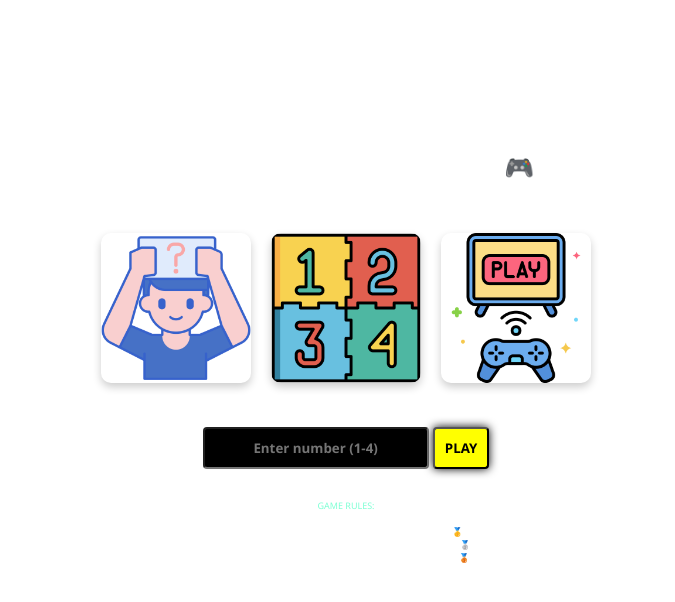
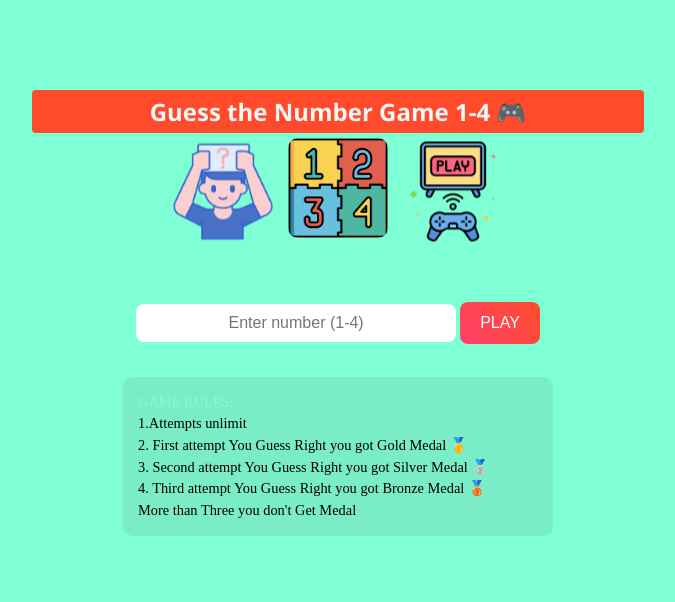
Before and after one commit to Surendra-Babu17/GuessGame, a plain HTML site: page index.html in a window 1280 px wide. Shown: the whole page, without its empty margins (302-977 px from the left). Drawn offline with Linux system fonts and the light colour scheme.

Commit message:
Update style.css

```diff
--- a/style.css
+++ b/style.css
@@ -1,47 +1,150 @@
-*{
-    margin-top: 0;
-    text-align: center;
-    font-family: 'Segoe UI', Tahoma, Geneva, Verdana, sans-serif;
+* General Reset */
+* {
+  margin: 0;
+  padding: 0;
+  box-sizing: border-box;
+  font-family: Arial, sans-serif;
 }
-body{
-    background: linear-gradient(rgb(122, 7, 3));
-    width: 100%;
+
+body {
+  background: #111;
+  color: balck;
+  text-align: center;
+  padding: 20px;
+  margin-top: 50px;
+  background-color: aquamarine;
 
 }
+
+/* Heading */
+/* H2 Animated Text */
 h2{
-    color: white;
-    margin-top: 150px;
+    font-family: 'Segoe UI', Tahoma, Geneva, Verdana, sans-serif;
+    color: whitesmoke;
+    background-color: #ff4b2b;
+    padding: 5PX;
+    border-radius: 4px;
+    margin-left: 25%;
+    margin-right: 25%;
 }
+
+/* Images container */
 .container {
-      display: flex;
-      justify-content: center; /* center images */
-      gap: 20px; /* space between images */
-      margin-top: 50px;
-    }
-    .container img {
-      width: 150px;   /* image size */
-      height: auto;   /* keep aspect ratio */
-      border-radius: 10px; /* rounded corners */
-      box-shadow: 0 4px 8px rgba(0,0,0,0.2); /* nice shadow */
+  display: flex;
+  justify-content: center;
+  align-items: center;
+  gap: 15px;
+  flex-wrap: wrap;
 }
-input{
-    padding: 10px;
+/* Floating Animation for Images */
+.container img {
+  width: 80px;
+  height: auto;
+  border-radius: 10px;
+  animation: floatUpDown 3s ease-in-out infinite;
+}
+
+/* Keyframes for Up-Down Movement */
+@keyframes floatUpDown {
+  0% { transform: translateY(0); }
+  50% { transform: translateY(-15px); }
+  100% { transform: translateY(0); }
+}
+
+/* Optional: each image with delay for nice effect */
+.container img:nth-child(1) {
+  animation-delay: 0s;
+}
+.container img:nth-child(2) {
+  animation-delay: 0.5s;
+}
+.container img:nth-child(3) {
+  animation-delay: 1s;
+}
+
+.container img {
+  width: 100px;
+  height: auto;
+  border-radius: 10px;
+  transition: transform 0.3s ease;
+}
+
+.container img:hover {
+  transform: scale(1.1);
+}
+
+/* Input & Button */
+input[type="text"] {
+  width: 80%;
+  max-width: 300px;
+  padding: 10px;
+  margin: 15px 0;
+  border: none;
+  border-radius: 8px;
+  text-align: center;
+  font-size: 1rem;
+}
+
+button {
+  background: linear-gradient(45deg, #ff416c, #ff4b2b);
+  border: none;
+  padding: 12px 20px;
+  font-size: 1rem;
+  color: white;
+  border-radius: 8px;
+  cursor: pointer;
+  transition: 0.3s;
+}
+
+button:hover {
+  background: linear-gradient(45deg, #ff4b2b, #ff416c);
+  transform: scale(1.05);
+}
+
+/* Rules section */
+p {
+  font-size: 0.9rem;
+  margin-top: 20px;
+  line-height: 1.5;
+  text-align: left;
+  background: rgba(85, 81, 81, 0.1);
+  padding: 15px;
+  border-radius: 10px;
+  max-width: 400px;
+  margin-left: auto;
+  margin-right: auto;
+}
+
+/* Mobile Responsive */
+@media (max-width: 600px) {
+  h2 {
+    font-size: 1.2rem;
+  }
+
+  .container img {
+    width: 60px;
+  }
+
+  input[type="text"] {
+    width: 90%;
+    font-size: 0.9rem;
+  }
+
+  button {
+    width: 90%;
+    font-size: 0.9rem;
+  }
+
+  p {
+    font-size: 0.85rem;
+  }
+}
+h3{
+    font-family: 'Segoe UI', Tahoma, Geneva, Verdana, sans-serif;
+    color: whitesmoke;
+    background-color: #1e1311;
+    padding: 5PX;
     border-radius: 4px;
-    background-color: black;
-    color: white;
-    font-weight: 700;
+    margin-left: 25%;
+    margin-right: 25%;
 }
-button{
-    padding: 10px;
-    background-color:yellow;
-    color: black;
-    font-weight: 700;
-    box-shadow: 0px 0px 10px;
-    border-radius: 4px;
-
-}
-p{
-    color: white;
-    font-size: 9px;
-    margin-top: 30px;
-}
```
